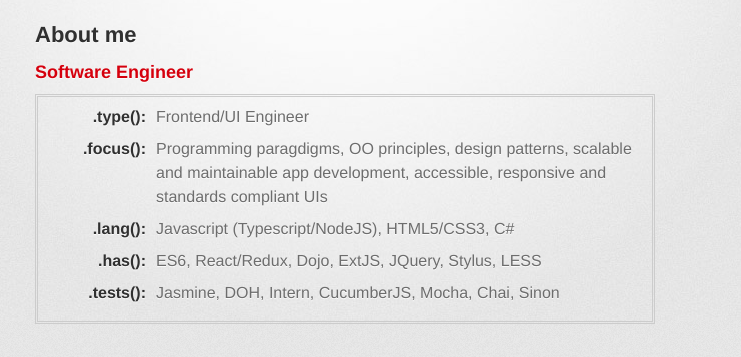
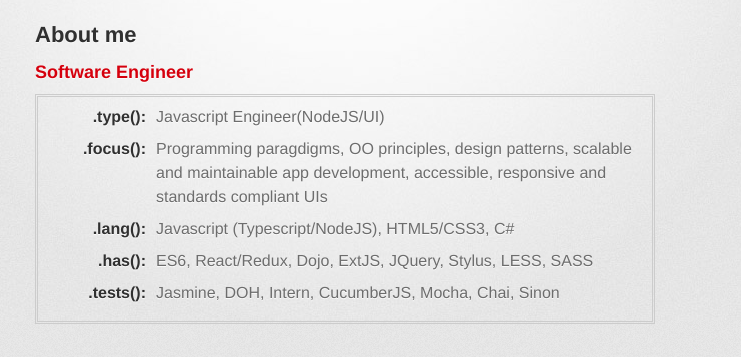
Before and after one commit to claracruz/claracruz.github.io, a Jekyll site: the page built from index.md, in a window 1280 px wide. Shown: the part 253-610 px from the top of the page, without its empty margins (295-1036 px from the left). Built offline with Jekyll 4.4.1, drawn with Linux system fonts in a browser that asks for light colours; some web fonts are replaced; our own code applies the rules of GitHub Pages for plain Markdown files.

Commit message:
Update index.md

```diff
--- a/index.md
+++ b/index.md
@@ -9,13 +9,13 @@ layout: default
 
 <dl>
 <dt>.type()</dt>
-<dd>Frontend/UI Engineer</dd>
+<dd>Javascript Engineer(NodeJS/UI)</dd>
 <dt>.focus()</dt>
 <dd>Programming paragdigms, OO principles, design patterns, scalable and maintainable app development, accessible, responsive and standards compliant UIs</dd>
 <dt>.lang()</dt>
 <dd>Javascript (Typescript/NodeJS), HTML5/CSS3, C#</dd>
 <dt>.has()</dt>
-<dd> ES6, React/Redux, Dojo, ExtJS, JQuery, Stylus, LESS</dd>
+<dd> ES6, React/Redux, Dojo, ExtJS, JQuery, Stylus, LESS, SASS</dd>
 <dt>.tests()</dt>
 <dd> Jasmine, DOH, Intern, CucumberJS, Mocha, Chai, Sinon</dd>
 </dl>
```
